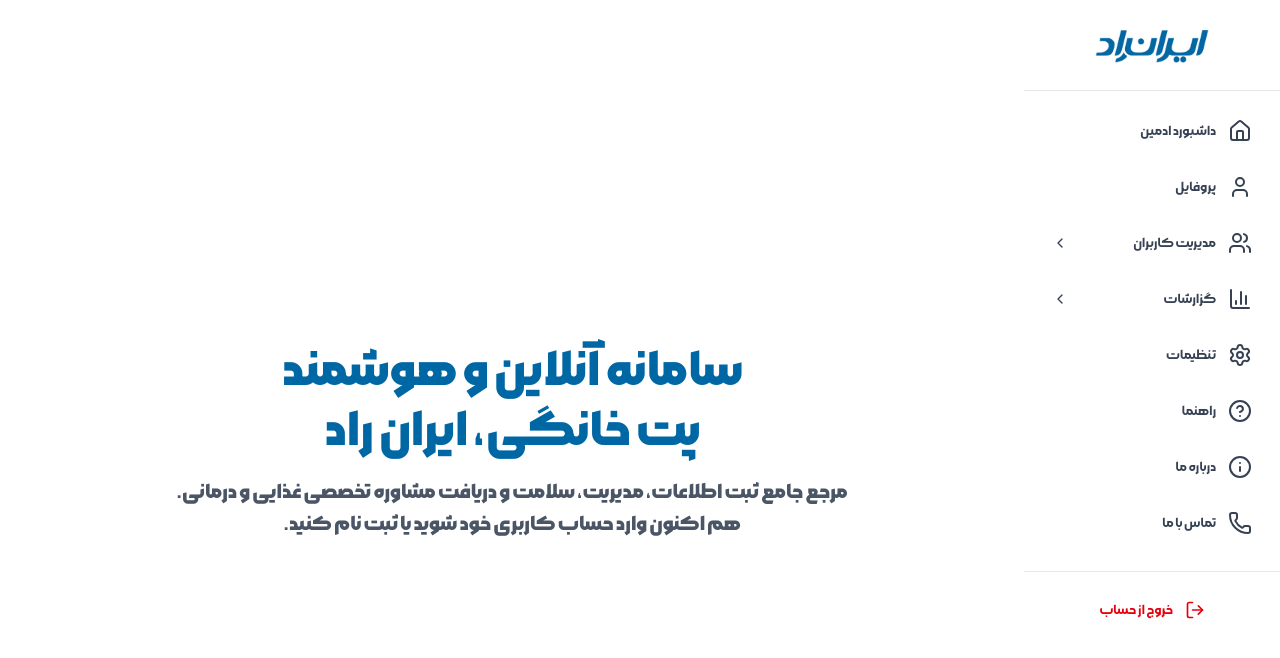
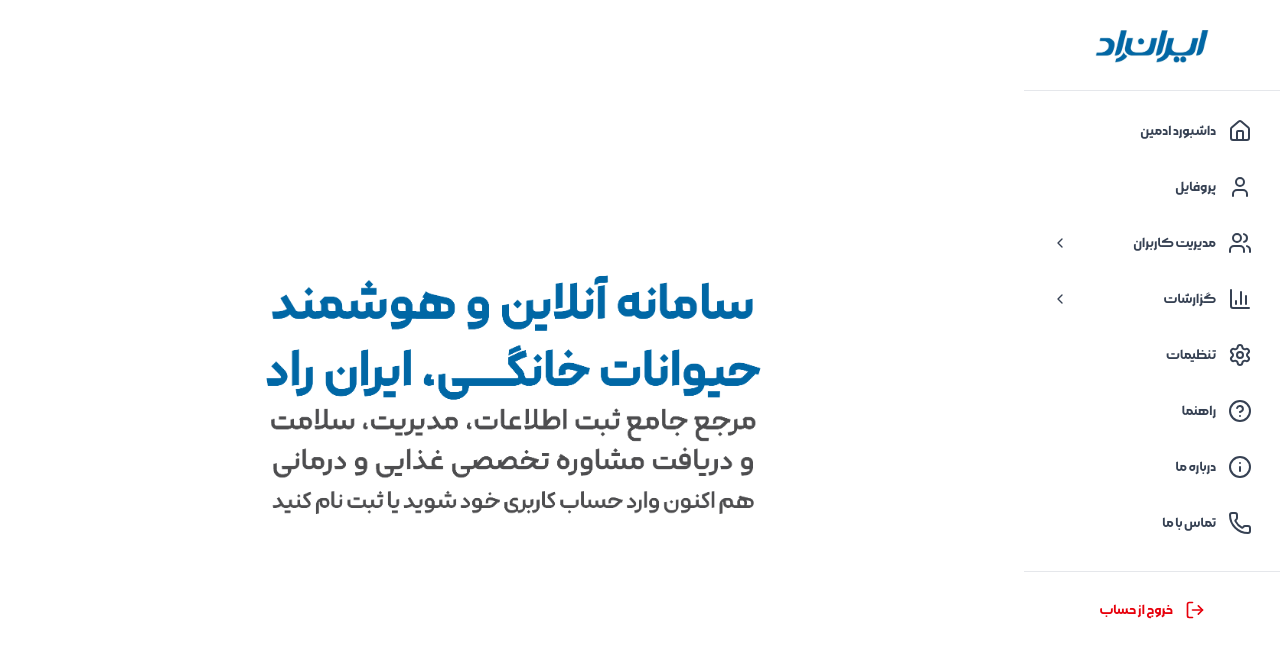
Before and after one commit to elyasbr/qrp, a Next.js app: page /dashboard in a window 1280 px wide. Shown: the top 658 px of the page. Built offline with nearby package versions, Linux system fonts and the light colour scheme; sample sign-in values are in the browser's storage.

Commit message:
Refactor Dashboard and PetForm

```diff
--- a/src/components/dashboard/PetForm.tsx
+++ b/src/components/dashboard/PetForm.tsx
@@ -9,6 +9,7 @@
 import { Pet, createPet, updatePet, getPetById } from "@/services/api/petService";
 import { uploadFile } from "@/services/api/uploadService";
 import { useSnackbar } from "@/hooks/useSnackbar";
+import { useAuth } from "@/hooks/useAuth";
 
 interface PetFormProps {
   pet?: Pet | null;
@@ -17,6 +18,7 @@
 }
 
 export default function PetForm({ pet, onClose, onSuccess }: PetFormProps) {
+  const { userPayload } = useAuth();
   const [formData, setFormData] = useState<Partial<Pet>>({
     namePet: "",
     typePet: "DOG",
@@ -1913,8 +1915,8 @@
               </div>
             </div>
 
-            {/* Consultations */}
-
+            {/* Consultations - Only visible to admin */}
+            {userPayload?.role === "admin" && (
               <div>
                 <h3 className="text-lg font-semibold text-[var(--main-color)] mb-4">مشاوره ها</h3>
                 <div className="grid grid-cols-1 gap-4">
@@ -1949,6 +1951,7 @@
                   </div>
                 </div>
               </div>
+            )}
 
             {/* Form Actions */}
             <div className="w-full flex justify-between gap-3 pt-6 border-t">
@@ -2036,7 +2039,7 @@
                   ) : (
                     <Save size={16} />
                   )}
-                  {loading ? "در حال ذخیره..." : (pet ? "ویرایش" : "ذخیره")}
+                  {loading ? "در حال ذخیره..." : (pet ? "ثبت" : "ذخیره")}
                 </button>
               </div>
             </div>
--- a/src/components/dashboard/PetList.tsx
+++ b/src/components/dashboard/PetList.tsx
@@ -502,7 +502,7 @@
             {/* Add Button */}
             <button
               onClick={() => setShowForm(true)}
-              className="flex items-center gap-2 bg-[var(--main-color)] hover:bg-[var(--main-color-dark)] text-white px-4 py-2 rounded-lg transition-colors"
+              className="flex cursor-pointer items-center gap-2 bg-[var(--main-color)] hover:bg-[var(--main-color-dark)] text-white px-4 py-2 rounded-lg transition-colors"
             >
               <Plus size={20} />
               افزودن پت جدید
@@ -528,7 +528,7 @@
             {!searchTerm && (
               <button
                 onClick={() => setShowForm(true)}
-                className="bg-[var(--main-color)] hover:bg-[var(--main-color-dark)] text-white px-4 py-2 rounded-lg transition-colors"
+                className=" cursor-pointer  bg-[var(--main-color)] hover:bg-[var(--main-color-dark)] text-white px-4 py-2 rounded-lg transition-colors"
               >
                 افزودن پت جدید
               </button>
--- a/src/components/dashboard/Profile.tsx
+++ b/src/components/dashboard/Profile.tsx
@@ -21,12 +21,12 @@
                 <h2 className="text-xl font-bold text-[var(--foreground)]">ایران راد </h2>
                 <p className="text-sm text-gray-600 dark:text-gray-400">iranrad@example.com</p>
 
-                <div className="mt-4 flex gap-2 flex-wrap justify-center">
+                {/* <div className="mt-4 flex gap-2 flex-wrap justify-center">
                     <button className="flex items-center cursor-pointer gap-2 px-4 py-2 rounded-xl bg-[var(--main-color)] text-white hover:bg-[var(--main-color-dark)] transition">
                         <Pencil size={18} />
                         ویرایش پروفایل
                     </button>
-                </div>
+                </div> */}
             </div>
         </div>
     );
--- a/src/components/dashboard/index.tsx
+++ b/src/components/dashboard/index.tsx
@@ -1,18 +1,15 @@
 import React from 'react';
-import UploadTest from '@/components/common/UploadTest';
+import Image from "next/image";;
 
 export default function Dashboard() {
   return (
-    <main className="min-h-screen flex flex-col items-center justify-center px-6 py-12 font-Morabba pt-32">
-      <h1 className="text-3xl md:text-5xl font-extrabold text-center text-[var(--main-color)] mb-4 leading-tight text-balance max-w-4xl mx-auto">
-          سامانه آنلاین و هوشمند<br />پت خانگی، ایران راد
-        </h1>
+    <main className="min-h-screen flex flex-col items-center justify-center px-6 py-12 font-Morabba ">
 
         {/* Description */}
         <div className=" text-gray-600 text-base md:text-xl lg:max-w-2xl max-w-4xl mb-8 space-y-2 text-center font-extrabold leading-relaxed ">
-          <p>
-            مرجع جامع ثبت اطلاعات، مدیریت، سلامت و دریافت مشاوره تخصصی غذایی و درمانی. هم اکنون وارد حساب کاربری خود شوید یا ثبت نام کنید.
-          </p>
+        <div className="text-[var(--main-color)] font-extrabold text-xl font-Morabba">
+        <Image src="/images/final.png" alt="header" width={600} height={600} />
+          </div>
         </div>
     </main>
   );
```
Lines whose indentation alone changed are shown as unchanged.
